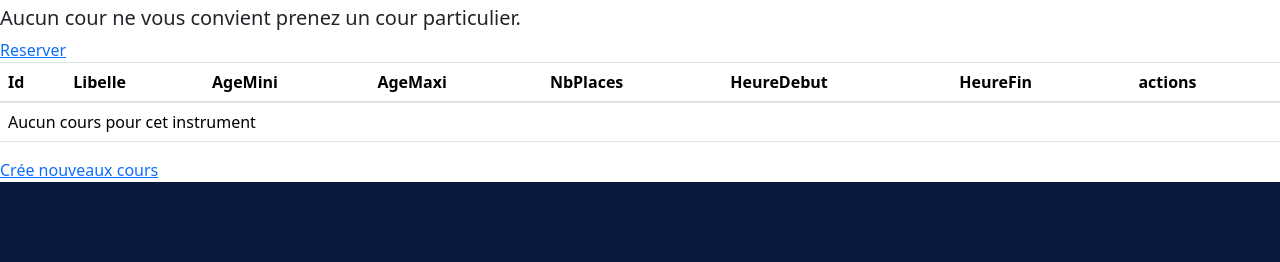
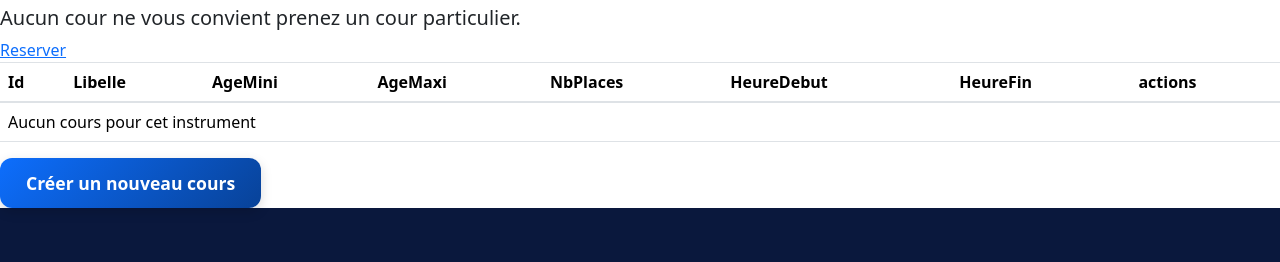
Before and after one commit to ZakinaA/25siostars, a Symfony app: template templates/cours/index.html.twig in a window 1280 px wide. Shown: the part 208-470 px from the top of the page. Run offline with Twig, Linux system fonts and the light colour scheme; the template is opened without the code that fills it, so the values that code supplies are empty; some libraries are stand-ins or nearby versions.

Commit message:
style des bouton sur le crud instrument, intervention et cours

```diff
--- /dev/null
+++ b/public/css/style.css
@@ -0,0 +1,31 @@
+/* Bouton principal EMusic */
+.btn-primary,
+button.btn-primary,
+a.btn-primary {
+    background: linear-gradient(135deg, #0d6efd, #084298);
+    padding: 12px 26px;
+    font-size: 1.1rem;
+    font-weight: 600;
+    border-radius: 12px;
+    transition: 0.3s ease;
+    border: none;
+    box-shadow: 0 4px 12px rgba(0,0,0,0.15);
+}
+
+.btn-primary:hover,
+button.btn-primary:hover,
+a.btn-primary:hover {
+    background: linear-gradient(135deg, #0d6efd, #06357a);
+    transform: translateY(-3px);
+    box-shadow: 0 6px 16px rgba(0,0,0,0.20);
+}
+
+/* Bouton secondaire */
+.btn-secondary,
+button.btn-secondary,
+a.btn-secondary {
+    padding: 10px 22px;
+    border-radius: 10px;
+    font-weight: 600;
+    transition: 0.25s ease;
+}
--- a/templates/base.html.twig
+++ b/templates/base.html.twig
@@ -1868,6 +1868,8 @@ Responsive
 	<link rel="stylesheet" href="css/font-awesome.min.css"/>
 	<link rel="stylesheet" href="css/owl.carousel.min.css"/>
 	<link rel="stylesheet" href="css/slicknav.min.css"/>
+	<link rel="stylesheet" href="{{ asset('css/style.css') }}">
+
 
 	<!--[if lt IE 9]>
 		<script src="https://oss.maxcdn.com/html5shiv/3.7.2/html5shiv.min.js"></script>
--- a/templates/cours/_delete_form.html.twig
+++ b/templates/cours/_delete_form.html.twig
@@ -1,4 +1,4 @@
 <form method="post" action="{{ path('app_cours_delete', {'id': cour.id}) }}" onsubmit="return confirm('Êtes-vous sûr de vouloir supprimer cet élément ?');">
     <input type="hidden" name="_token" value="{{ csrf_token('delete' ~ cour.id) }}">
-    <button class="btn">Supprimer</button>
+     <button class="btn btn-danger">Supprimer</button>
 </form>
--- a/templates/cours/_form.html.twig
+++ b/templates/cours/_form.html.twig
@@ -1,4 +1,6 @@
 {{ form_start(form) }}
     {{ form_widget(form) }}
-    <button class="btn">{{ button_label|default('Save') }}</button>
+    <button class="btn btn-primary">
+        {{ button_label|default('Sauvegarder') }}
+    </button>
 {{ form_end(form) }}
--- a/templates/cours/edit.html.twig
+++ b/templates/cours/edit.html.twig
@@ -7,7 +7,9 @@
 
     {{ include('cours/_form.html.twig', {'button_label': 'Mettre à jour'}) }}
 
-    <a href="{{ path('app_cours_index') }}">Retour à la liste</a>
+    <a href="{{ path('app_cours_index') }}" class="btn btn-secondary">
+        Retour à la liste
+    </a>
 
     {{ include('cours/_delete_form.html.twig') }}
 {% endblock %}
--- a/templates/cours/index.html.twig
+++ b/templates/cours/index.html.twig
@@ -43,5 +43,7 @@
           {% endif %}
         </tbody>
     </table>
-    <a href="{{ path('app_cours_new') }}">Crée nouveaux cours</a>
+     <a href="{{ path('app_cours_new') }}" class="btn btn-primary">
+        Créer un nouveau cours
+    </a>
 {% endblock %}
--- a/templates/cours/new.html.twig
+++ b/templates/cours/new.html.twig
@@ -7,5 +7,7 @@
 
     {{ include('cours/_form.html.twig', {'button_label': 'Sauvegarder'}) }}
 
-    <a href="{{ path('app_cours_index') }}">Retour à la liste</a>
+    <a href="{{ path('app_cours_index') }}" class="btn btn-secondary">
+        Retour à la liste
+    </a>
 {% endblock %}
--- a/templates/cours/show.html.twig
+++ b/templates/cours/show.html.twig
@@ -55,9 +55,8 @@
     </table>
     <a href="http://localhost/emusic/public/rerserverCour">Reserver</a>
 
-    <a href="{{ path('app_cours_index') }}">Retour à la liste</a>
-
-    <a href="{{ path('app_cours_edit', {'id': cour.id}) }}">Modifier</a>
+    <a href="{{ path('app_cours_index') }}" class="btn btn-secondary">Retour à la liste</a>
+    <a href="{{ path('app_cours_edit', {'id': cour.id}) }}" class="btn btn-primary">Modifier</a>
 
     {{ include('cours/_delete_form.html.twig') }}
 {% endblock %}
--- a/templates/instrument/_delete_form.html.twig
+++ b/templates/instrument/_delete_form.html.twig
@@ -1,4 +1,4 @@
 <form method="post" action="{{ path('app_instrument_delete', {'id': instrument.id}) }}" onsubmit="return confirm('Êtes-vous sûr de vouloir supprimer cet élément ?');">
     <input type="hidden" name="_token" value="{{ csrf_token('delete' ~ instrument.id) }}">
-    <button class="btn">Supprimer</button>
+    <button class="btn btn-danger">Supprimer</button>
 </form>
--- a/templates/instrument/_form.html.twig
+++ b/templates/instrument/_form.html.twig
@@ -1,4 +1,6 @@
 {{ form_start(form) }}
     {{ form_widget(form) }}
-    <button class="btn">{{ button_label|default('Sauvegarder') }}</button>
+    <button class="btn btn-primary">
+        {{ button_label|default('Sauvegarder') }}
+    </button>
 {{ form_end(form) }}
--- a/templates/instrument/edit.html.twig
+++ b/templates/instrument/edit.html.twig
@@ -7,7 +7,9 @@
 
     {{ include('instrument/_form.html.twig', {'button_label': 'Mettre à jour'}) }}
 
-    <a href="{{ path('app_instrument_index') }}">Retour à la liste</a>
+    <a href="{{ path('app_instrument_index') }}" class="btn btn-secondary">
+        Retour à la liste
+    </a>
 
     {{ include('instrument/_delete_form.html.twig') }}
 {% endblock %}
--- a/templates/instrument/index.html.twig
+++ b/templates/instrument/index.html.twig
@@ -5,7 +5,9 @@
 {% block body %}
 
     <center><h1>Liste des instruments</h1></center>
-
+    <a href="{{ path('app_instrument_new') }}" class="btn btn-primary">
+        Créer un nouvelle instrument
+    </a>
     <table class="table">
         <thead>
             <tr>
@@ -45,6 +47,6 @@
         </tbody>
     </table>
 
-    <a href="{{ path('app_instrument_new') }}">Ajouter un instrument</a>
+
 
 {% endblock %}
--- a/templates/instrument/new.html.twig
+++ b/templates/instrument/new.html.twig
@@ -7,5 +7,7 @@
 
     {{ include('instrument/_form.html.twig') }}
 
-    <a href="{{ path('app_instrument_index') }}">Retour à la liste</a>
+    <a href="{{ path('app_instrument_index') }}" class="btn btn-secondary">
+        Retour à la liste
+    </a>
 {% endblock %}
--- a/templates/instrument/show.html.twig
+++ b/templates/instrument/show.html.twig
@@ -55,9 +55,8 @@
     </table>
     <img src="../../assets/images/{{ instrument.cheminImage }}" /></br>
 
-    <a href="{{ path('app_instrument_index') }}">Retour à la liste</a>
-     |
-    <a href="{{ path('app_instrument_edit', {'id': instrument.id}) }}">Modifier</a>
+    <a href="{{ path('app_instrument_index') }}" class="btn btn-secondary">Retour à la liste</a>
+    <a href="{{ path('app_instrument_edit', {'id': instrument.id}) }}" class="btn btn-primary">Modifier</a>
 
     {{ include('instrument/_delete_form.html.twig') }}
 {% endblock %}
--- a/templates/intervention/_delete_form.html.twig
+++ b/templates/intervention/_delete_form.html.twig
@@ -1,4 +1,4 @@
 <form method="post" action="{{ path('app_intervention_delete', {'id': intervention.id}) }}" onsubmit="return confirm('Êtes-vous sûr de vouloir supprimer cet élément ?');">
     <input type="hidden" name="_token" value="{{ csrf_token('delete' ~ intervention.id) }}">
-    <button class="btn">Supprimer</button>
+    <button class="btn btn-danger">Supprimer</button>
 </form>
--- a/templates/intervention/edit.html.twig
+++ b/templates/intervention/edit.html.twig
@@ -7,7 +7,7 @@
 
     {{ include('intervention/_form.html.twig', {'button_label': 'Sauvegarder'}) }}
 
-    <a href="{{ path('app_intervention_index') }}">Retourner à la liste</a>
+
 
     {{ include('intervention/_delete_form.html.twig') }}
 {% endblock %}
--- a/templates/intervention/new.html.twig
+++ b/templates/intervention/new.html.twig
@@ -7,5 +7,5 @@
 
     {{ include('intervention/_form.html.twig', {'button_label': 'Sauvegarder'}) }}
 
-    <a href="{{ path('app_intervention_index') }}">Retour à la liste</a>
+
 {% endblock %}
```
Also changed, not shown: templates/intervention/_form.html.twig (+10 -1 lines), templates/intervention/index.html.twig (+22 -1 lines), templates/intervention/show.html.twig (+15 -3 lines).
